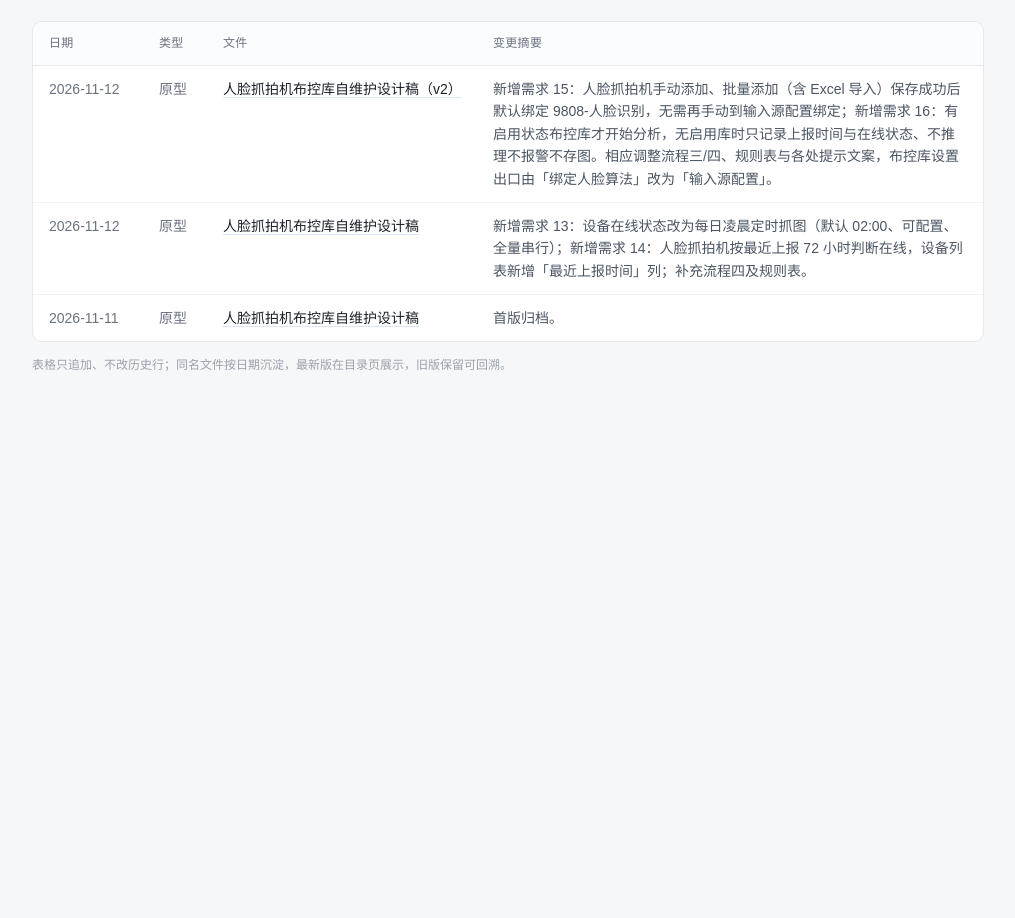
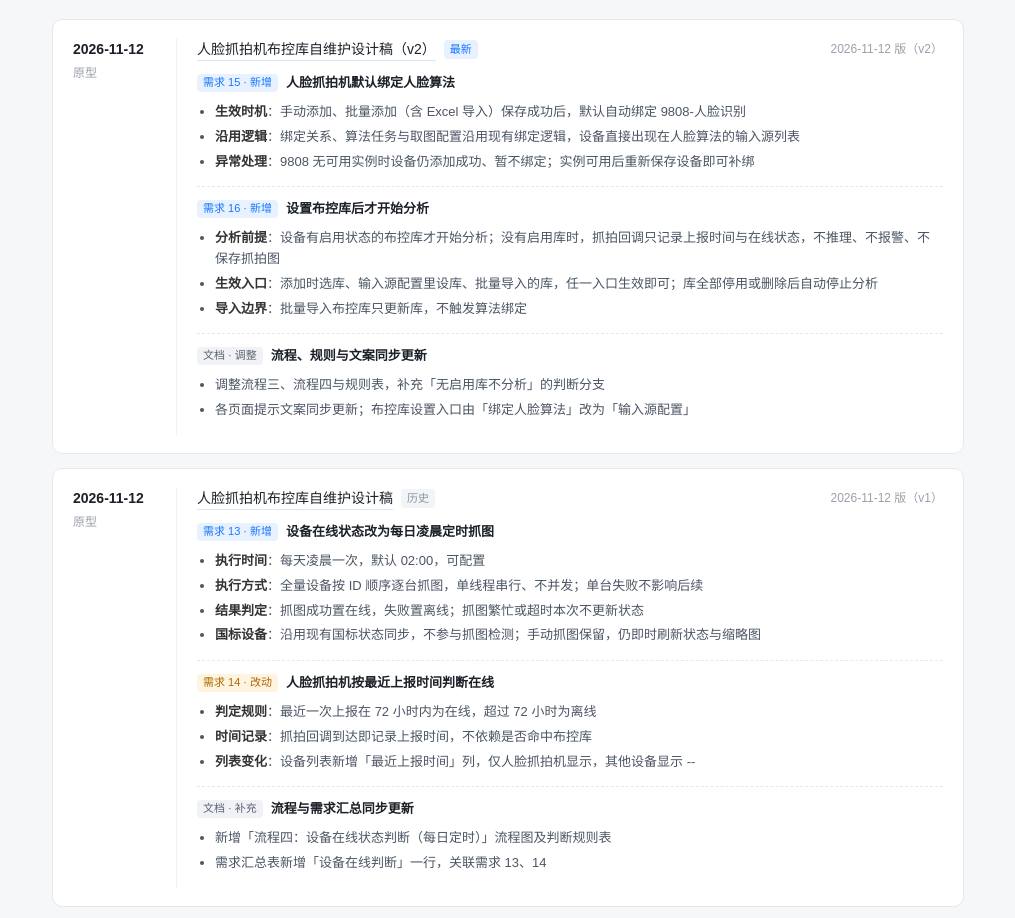
Before and after one commit to wacilimonster-source/juanev, a plain HTML site: page 青岛地铁-工地项目/文档/版本记录.html in a window 1280 px wide. Shown: the part 152-1070 px from the top of the page, without its empty margins (132-1147 px from the left). Before the commit the page ends 800 px from the top, so only its background shows below. Drawn offline with Linux system fonts and the light colour scheme.

Commit message:
docs: 版本记录页改为分层变更清单并固化格式规范

```diff
--- a/青岛地铁-工地项目/文档/版本记录.html
+++ b/青岛地铁-工地项目/文档/版本记录.html
@@ -19,39 +19,66 @@
     color:var(--text);background:var(--bg);
     -webkit-font-smoothing:antialiased;
   }
-  .wrap{max-width:1000px;margin:0 auto;padding:40px 24px 72px}
+  .wrap{max-width:960px;margin:0 auto;padding:40px 24px 72px}
   .back{
     display:inline-block;margin-bottom:24px;font-size:13px;
     color:var(--sub);text-decoration:none;
   }
   .back:hover{color:var(--accent)}
-  header{margin-bottom:24px}
+  header{margin-bottom:22px}
   h1{font-size:22px;font-weight:600;letter-spacing:-.2px}
   .desc{margin-top:6px;color:var(--sub);font-size:13px}
-  .card{
+
+  .entry{
+    display:flex;gap:20px;
     background:var(--card);border:1px solid var(--line);border-radius:10px;
-    overflow:auto;
+    padding:18px 20px;margin-bottom:14px;
   }
-  table{width:100%;border-collapse:collapse;min-width:720px}
-  th,td{
-    text-align:left;padding:12px 16px;vertical-align:top;
-    border-bottom:1px solid #f1f2f4;
+  .entry .meta{flex:0 0 104px;padding-right:16px;border-right:1px solid #f1f2f4}
+  .entry .date{font-size:14px;font-weight:600;font-variant-numeric:tabular-nums;white-space:nowrap}
+  .entry .type{margin-top:4px;font-size:12px;color:#9aa1ab}
+  .entry .body{flex:1;min-width:0}
+  .head{display:flex;align-items:center;gap:8px;flex-wrap:wrap}
+  .file{
+    font-size:14px;color:var(--text);text-decoration:none;
+    border-bottom:1px solid #dbe4f5;
   }
-  th{
-    font-size:12px;font-weight:500;color:var(--sub);letter-spacing:.3px;
-    background:#fbfcfd;border-bottom:1px solid var(--line);white-space:nowrap;
+  .file:hover{color:var(--accent);border-color:var(--accent)}
+  .badge{
+    font-size:11px;color:var(--accent);background:#e8f1ff;
+    border-radius:4px;padding:1px 6px;line-height:1.5;
   }
-  tbody tr:last-child td{border-bottom:none}
-  td:first-child{white-space:nowrap;color:var(--sub);font-variant-numeric:tabular-nums}
-  td:nth-child(2){white-space:nowrap;color:var(--sub)}
-  td a{color:var(--text);text-decoration:none;border-bottom:1px solid #dbe4f5}
-  td a:hover{color:var(--accent);border-color:var(--accent)}
-  td:nth-child(3){min-width:240px}
-  td:nth-child(4){color:#4b5563}
-  .note{margin-top:14px;font-size:12px;color:#9aa1ab}
+  .badge.old{color:#8b95a4;background:#f2f4f6}
+  .ver{margin-left:auto;font-size:12px;color:#9aa1ab;font-variant-numeric:tabular-nums}
+
+  .changes{list-style:none;margin-top:10px}
+  .changes>li{padding:12px 0;border-top:1px dashed var(--line)}
+  .changes>li:first-child{border-top:none;padding-top:2px}
+  .chg-title{font-size:13px;font-weight:600;line-height:1.6}
+  .req{
+    display:inline-block;margin-right:8px;padding:0 6px;
+    font-size:11px;font-weight:400;border-radius:4px;vertical-align:1px;
+    color:var(--accent);background:#e8f1ff;
+  }
+  .req.mod{color:#ad6800;background:#fff4e0}
+  .req.doc{color:#5b6472;background:#f0f2f5}
+  .sub{
+    list-style:disc;margin:6px 0 0 18px;
+    font-size:13px;color:#4b5563;
+  }
+  .sub li{padding:2px 0}
+  .sub b{font-weight:600;color:#333}
+  .note{margin-top:16px;font-size:12px;color:#9aa1ab}
+
   @media (max-width:560px){
     .wrap{padding:28px 16px 56px}
-    th,td{padding:10px 12px}
+    .entry{flex-direction:column;gap:12px;padding:16px}
+    .entry .meta{
+      display:flex;align-items:baseline;gap:8px;
+      padding:0 0 8px;border-right:none;border-bottom:1px solid #f1f2f4;
+    }
+    .entry .type{margin-top:0}
+    .ver{margin-left:0}
   }
 </style>
 </head>
@@ -62,43 +89,111 @@
 
   <header>
     <h1>青岛地铁-工地项目</h1>
-    <p class="desc">原型与文档版本记录 · 共 3 条</p>
+    <p class="desc">原型与文档版本记录 · 共 3 个版本，新记录在最上方</p>
   </header>
 
-  <div class="card">
-    <table>
-      <thead>
-        <tr>
-          <th style="width:110px">日期</th>
-          <th style="width:64px">类型</th>
-          <th style="width:270px">文件</th>
-          <th>变更摘要</th>
-        </tr>
-      </thead>
-      <tbody>
-        <tr>
-          <td>2026-11-12</td>
-          <td>原型</td>
-          <td><a href="../原型/人脸抓拍机布控库自维护设计稿20261112-v2.html">人脸抓拍机布控库自维护设计稿（v2）</a></td>
-          <td>新增需求 15：人脸抓拍机手动添加、批量添加（含 Excel 导入）保存成功后默认绑定 9808-人脸识别，无需再手动到输入源配置绑定；新增需求 16：有启用状态布控库才开始分析，无启用库时只记录上报时间与在线状态、不推理不报警不存图。相应调整流程三/四、规则表与各处提示文案，布控库设置出口由「绑定人脸算法」改为「输入源配置」。</td>
-        </tr>
-        <tr>
-          <td>2026-11-12</td>
-          <td>原型</td>
-          <td><a href="../原型/人脸抓拍机布控库自维护设计稿20261112.html">人脸抓拍机布控库自维护设计稿</a></td>
-          <td>新增需求 13：设备在线状态改为每日凌晨定时抓图（默认 02:00、可配置、全量串行）；新增需求 14：人脸抓拍机按最近上报 72 小时判断在线，设备列表新增「最近上报时间」列；补充流程四及规则表。</td>
-        </tr>
-        <tr>
-          <td>2026-11-11</td>
-          <td>原型</td>
-          <td><a href="../原型/人脸抓拍机布控库自维护设计稿20261111.html">人脸抓拍机布控库自维护设计稿</a></td>
-          <td>首版归档。</td>
-        </tr>
-      </tbody>
-    </table>
-  </div>
+  <article class="entry">
+    <div class="meta">
+      <div class="date">2026-11-12</div>
+      <div class="type">原型</div>
+    </div>
+    <div class="body">
+      <div class="head">
+        <a class="file" href="../原型/人脸抓拍机布控库自维护设计稿20261112-v2.html">人脸抓拍机布控库自维护设计稿（v2）</a>
+        <span class="badge">最新</span>
+        <span class="ver">2026-11-12 版（v2）</span>
+      </div>
+      <ul class="changes">
+        <li>
+          <div class="chg-title"><span class="req">需求 15 · 新增</span>人脸抓拍机默认绑定人脸算法</div>
+          <ul class="sub">
+            <li><b>生效时机</b>：手动添加、批量添加（含 Excel 导入）保存成功后，默认自动绑定 9808-人脸识别</li>
+            <li><b>沿用逻辑</b>：绑定关系、算法任务与取图配置沿用现有绑定逻辑，设备直接出现在人脸算法的输入源列表</li>
+            <li><b>异常处理</b>：9808 无可用实例时设备仍添加成功、暂不绑定；实例可用后重新保存设备即可补绑</li>
+          </ul>
+        </li>
+        <li>
+          <div class="chg-title"><span class="req">需求 16 · 新增</span>设置布控库后才开始分析</div>
+          <ul class="sub">
+            <li><b>分析前提</b>：设备有启用状态的布控库才开始分析；没有启用库时，抓拍回调只记录上报时间与在线状态，不推理、不报警、不保存抓拍图</li>
+            <li><b>生效入口</b>：添加时选库、输入源配置里设库、批量导入的库，任一入口生效即可；库全部停用或删除后自动停止分析</li>
+            <li><b>导入边界</b>：批量导入布控库只更新库，不触发算法绑定</li>
+          </ul>
+        </li>
+        <li>
+          <div class="chg-title"><span class="req doc">文档 · 调整</span>流程、规则与文案同步更新</div>
+          <ul class="sub">
+            <li>调整流程三、流程四与规则表，补充「无启用库不分析」的判断分支</li>
+            <li>各页面提示文案同步更新；布控库设置入口由「绑定人脸算法」改为「输入源配置」</li>
+          </ul>
+        </li>
+      </ul>
+    </div>
+  </article>
 
-  <p class="note">表格只追加、不改历史行；同名文件按日期沉淀，最新版在目录页展示，旧版保留可回溯。</p>
+  <article class="entry">
+    <div class="meta">
+      <div class="date">2026-11-12</div>
+      <div class="type">原型</div>
+    </div>
+    <div class="body">
+      <div class="head">
+        <a class="file" href="../原型/人脸抓拍机布控库自维护设计稿20261112.html">人脸抓拍机布控库自维护设计稿</a>
+        <span class="badge old">历史</span>
+        <span class="ver">2026-11-12 版（v1）</span>
+      </div>
+      <ul class="changes">
+        <li>
+          <div class="chg-title"><span class="req">需求 13 · 新增</span>设备在线状态改为每日凌晨定时抓图</div>
+          <ul class="sub">
+            <li><b>执行时间</b>：每天凌晨一次，默认 02:00，可配置</li>
+            <li><b>执行方式</b>：全量设备按 ID 顺序逐台抓图，单线程串行、不并发；单台失败不影响后续</li>
+            <li><b>结果判定</b>：抓图成功置在线，失败置离线；抓图繁忙或超时本次不更新状态</li>
+            <li><b>国标设备</b>：沿用现有国标状态同步，不参与抓图检测；手动抓图保留，仍即时刷新状态与缩略图</li>
+          </ul>
+        </li>
+        <li>
+          <div class="chg-title"><span class="req mod">需求 14 · 改动</span>人脸抓拍机按最近上报时间判断在线</div>
+          <ul class="sub">
+            <li><b>判定规则</b>：最近一次上报在 72 小时内为在线，超过 72 小时为离线</li>
+            <li><b>时间记录</b>：抓拍回调到达即记录上报时间，不依赖是否命中布控库</li>
+            <li><b>列表变化</b>：设备列表新增「最近上报时间」列，仅人脸抓拍机显示，其他设备显示 --</li>
+          </ul>
+        </li>
+        <li>
+          <div class="chg-title"><span class="req doc">文档 · 补充</span>流程与需求汇总同步更新</div>
+          <ul class="sub">
+            <li>新增「流程四：设备在线状态判断（每日定时）」流程图及判断规则表</li>
+            <li>需求汇总表新增「设备在线判断」一行，关联需求 13、14</li>
+          </ul>
+        </li>
+      </ul>
+    </div>
+  </article>
+
+  <article class="entry">
+    <div class="meta">
+      <div class="date">2026-11-11</div>
+      <div class="type">原型</div>
+    </div>
+    <div class="body">
+      <div class="head">
+        <a class="file" href="../原型/人脸抓拍机布控库自维护设计稿20261111.html">人脸抓拍机布控库自维护设计稿</a>
+        <span class="badge old">历史</span>
+        <span class="ver">2026-11-11 版</span>
+      </div>
+      <ul class="changes">
+        <li>
+          <div class="chg-title"><span class="req doc">归档</span>首版归档</div>
+          <ul class="sub">
+            <li>人脸抓拍机与布控库自维护设计稿首次归档</li>
+          </ul>
+        </li>
+      </ul>
+    </div>
+  </article>
+
+  <p class="note">记录只追加、不改历史；同名文件按日期沉淀，最新版作为目录页入口，旧版原样保留可回溯。</p>
 
 </div>
 </body>
```
Also changed, not shown: 1 other file.
